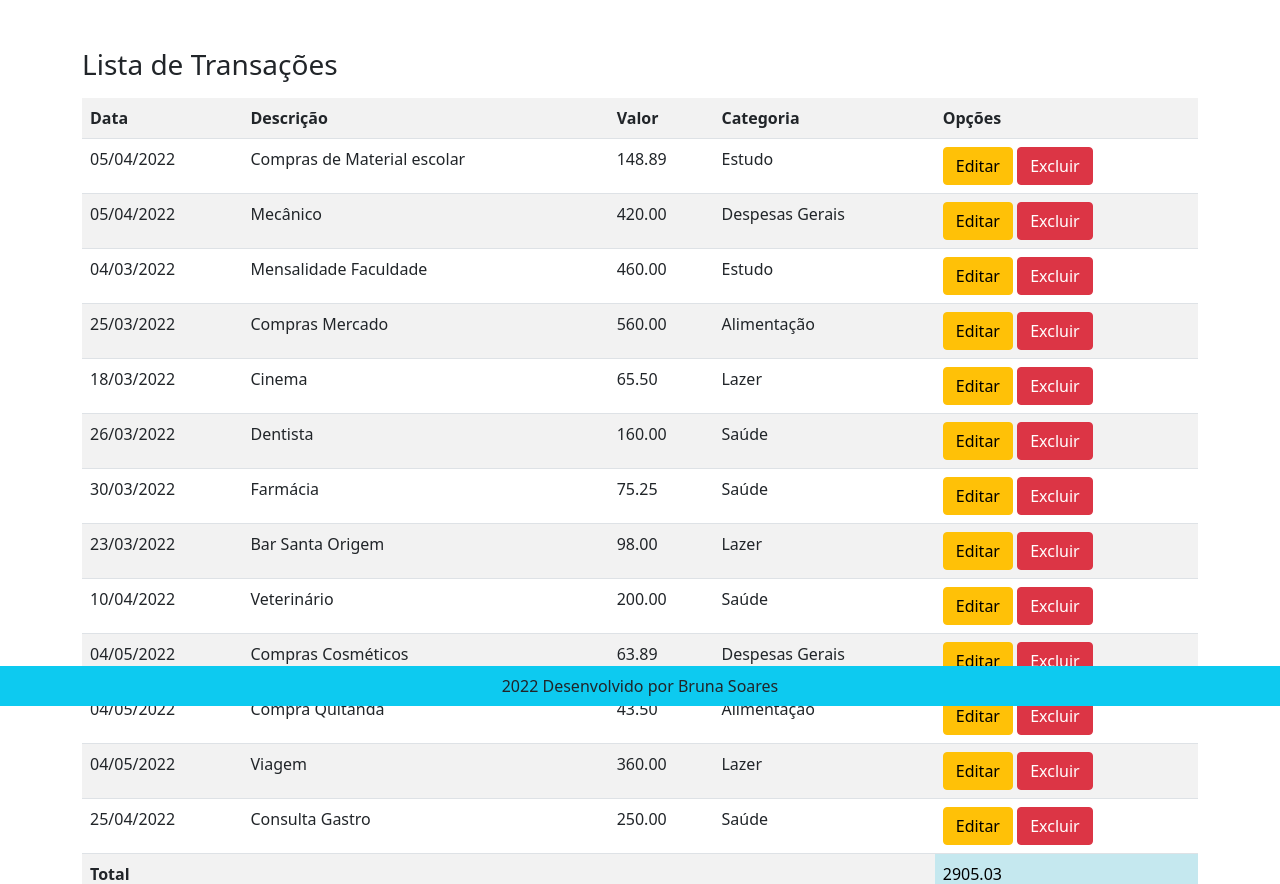
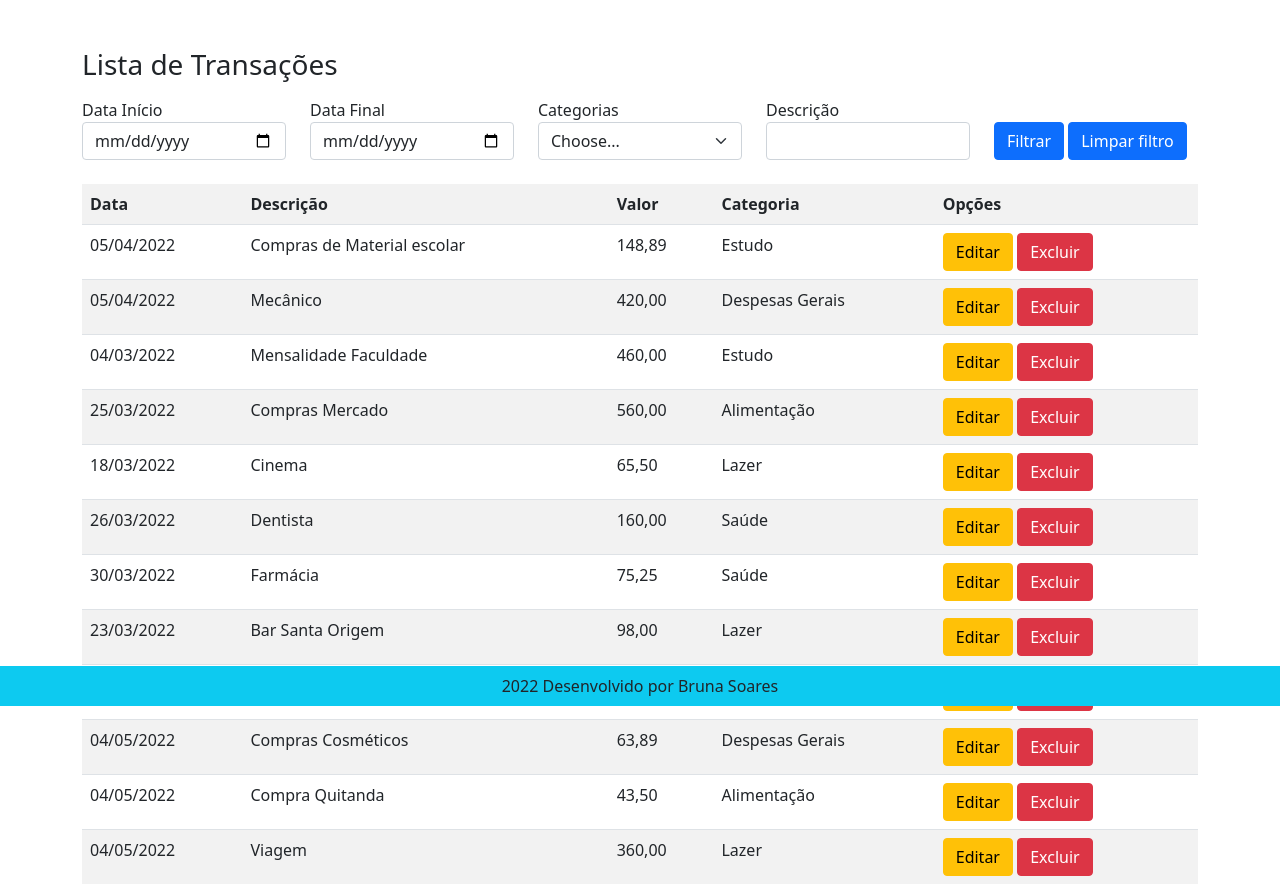
Before and after one commit to BrunaOliv/Projeto-Python-CRUD-Controle-de-gasto, a Django app: page /list/transacao in a window 1280 px wide. Shown: the part 94-978 px from the top of the page. Run offline with Django 4.2, Linux system fonts and the light colour scheme; data comes from the database, SQL or seed files in the repository; both versions use the stored data as it was after the commit; some libraries are stand-ins or nearby versions.

Commit message:
ajustes front, filtros e total

```diff
--- a/Progressao/Progressao/settings.py
+++ b/Progressao/Progressao/settings.py
@@ -38,7 +38,11 @@ INSTALLED_APPS = [
     'django.contrib.messages',
     'django.contrib.staticfiles',
     'paginas.apps.PaginasConfig',
+    'crispy_forms'
 ]
+
+#Crispy_forms
+CRISPY_TEMPLATE_PACK = 'bootstrap4'
 
 MIDDLEWARE = [
     'django.middleware.security.SecurityMiddleware',
@@ -104,7 +108,7 @@ AUTH_PASSWORD_VALIDATORS = [
 # Internationalization
 # https://docs.djangoproject.com/en/4.0/topics/i18n/
 
-LANGUAGE_CODE = 'en-us'
+LANGUAGE_CODE = 'pt-br'
 
 TIME_ZONE = 'UTC'
 
--- a/Progressao/paginas/models.py
+++ b/Progressao/paginas/models.py
@@ -21,11 +21,3 @@ class Transacao(models.Model):
 
     def __str__(self):
         return self.descricao
-
-    def valor_total(self):
-        transacoes = self.valor.all() # aplicar filtros padroes se precisar
-        preco_total = 0.00
-        for transacao in transacoes:
-            preco_total += transacao.preco
-            print(preco_total)
-            return preco_total
--- a/Progressao/paginas/templates/form-excluir.html
+++ b/Progressao/paginas/templates/form-excluir.html
@@ -1,6 +1,10 @@
 {% extends 'modelo.html' %}
 
 {% load static %}
+
+{% block titulo %}
+    <title>Exclusão</title>
+{% endblock %}
 
 {% block conteudo %}
 <div class="container my-5">
--- a/Progressao/paginas/templates/index.html
+++ b/Progressao/paginas/templates/index.html
@@ -1,6 +1,10 @@
 {% extends 'modelo.html' %}
 
 {% load static %}
+
+{% block titulo %}
+    <title>Home</title>
+{% endblock %}
 
 {% block conteudo %}
 
--- a/Progressao/paginas/templates/list.html
+++ b/Progressao/paginas/templates/list.html
@@ -2,9 +2,54 @@
 
 {% load static %}
 
+{% block titulo %}
+    <title>lista de gastos</title>
+{% endblock %}
+
 {% block conteudo %}
 <div class="container my-5">
     <h3 class="mb-3">Lista de Transações</h3>
+    <form >
+        <div class="row mb-4">
+            <div class="col">
+                <span>Data Início</span>
+                <input class="form-control " name="start_date" type="date">
+            </div>
+            <div class="col">
+                <span>Data Final</span>
+                <input class="form-control " name="end_date" type="date">
+            </div>
+            <div class="col">
+                <span>Categorias</span>
+                <div class="input-group">
+                    <select class="form-select" id="inputGroupSelect01" name="categoria">
+                    <option value="">Choose...</option>
+                    <option value="1">Despesas Gerais</option>
+                    <option value="2">Saúde</option>
+                    <option value="3">Estudo</option>
+                    <option value="4">Lazer</option>
+                    <option value="5">Alimentação</option>
+                    </select>
+                </div>
+            </div>
+
+            <div class="col">
+                <span>Descrição</span>
+                <input class="form-control " name="descricao" type="text">
+            </div>
+            <div class="col d-flex align-items-end">
+                <button class="btn btn-primary me-1" type="submit" autocomplete="off">Filtrar</button>
+                <button  class="btn btn-primary" href="{% url 'list_transacao' %}">Limpar filtro</button >
+            </div>
+
+
+
+
+
+
+        </div>
+    </form>
+
     <div class="table-responsive">
         <table class="table table-striped">
             <tr>
@@ -16,7 +61,7 @@
 
             </tr>
 
-            {% for transacao in transacoes %}
+            {% for transacao in object_list %}
             <tr>
                 <td>{{ transacao.data|date:"d/m/Y" }}</td>
                 <td>{{ transacao.descricao }}</td>
--- a/Progressao/paginas/templates/modelo.html
+++ b/Progressao/paginas/templates/modelo.html
@@ -1,7 +1,7 @@
 {% load static %}
 
 <!DOCTYPE html>
-<html lang="en">
+<html lang="pt-br">
 <head>
     <meta charset="UTF-8">
     <meta http-equiv="X-UA-Compatible" content="IE=edge">
--- a/Progressao/paginas/views.py
+++ b/Progressao/paginas/views.py
@@ -37,8 +37,22 @@ class TransacaoList(ListView):
 
 
 def listagem(request):
-    data = {}
-    data['transacoes'] = Transacao.objects.all()
-    _sum = Transacao.objects.all().aggregate(sum=Sum('valor'))
-    data['sum'] = _sum
-    return render(request, 'list.html', data)
+    object_list = {}
+    object_list = Transacao.objects.all()
+    start_date = request.GET.get('start_date')
+    end_date = request.GET.get('end_date')
+    categoria = request.GET.get('categoria')
+    descricao = request.GET.get('descricao')
+    print(categoria)
+    if start_date and end_date:
+       object_list = object_list.filter(data__range=[start_date, end_date])
+
+    if categoria:
+       object_list = object_list.filter(categoria=categoria)
+
+    if descricao:
+       object_list = object_list.filter(descricao__icontains=descricao)
+
+    _sum = object_list.aggregate(sum=Sum('valor'))
+    context = {'object_list' : object_list, 'sum':_sum}
+    return render(request, 'list.html', context)
```
Also changed, not shown: Progressao/paginas/templates/form.html (+7 -1 lines), Progressao/db.sqlite3.
